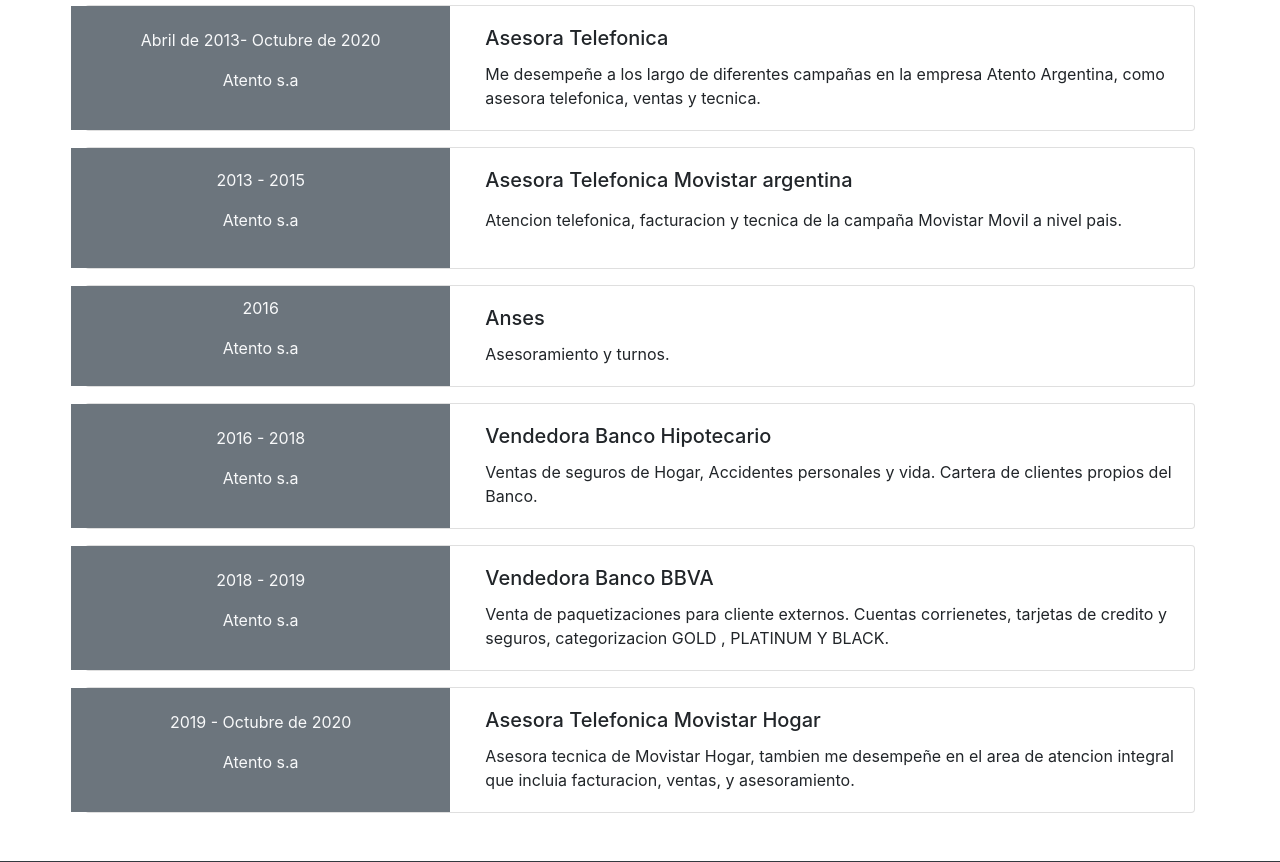
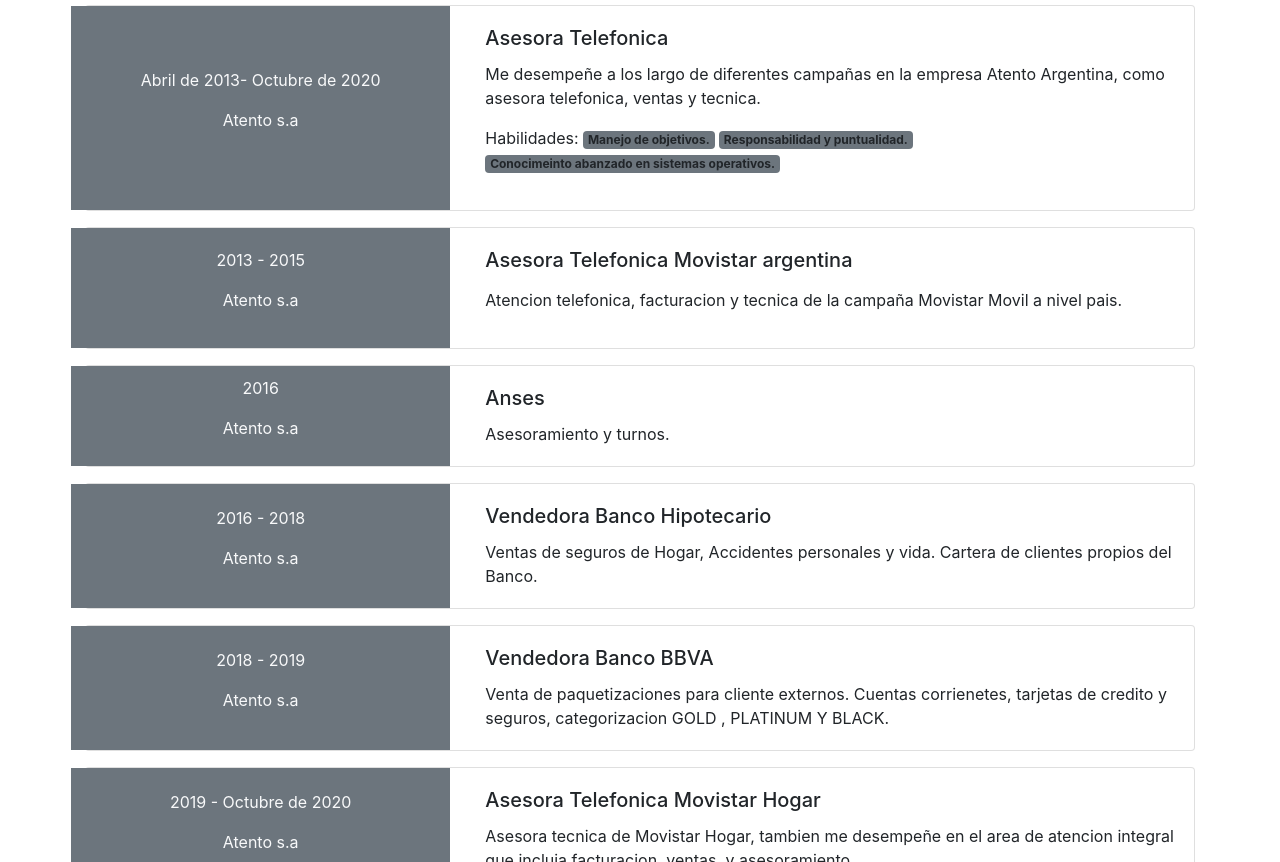
Before and after one commit to MS-giamar/MS-giamar.github.io, a plain HTML site: page index.html in a window 1280 px wide. Shown: the part 1045-1907 px from the top of the page. Drawn offline with Linux system fonts and the light colour scheme.

Commit message:
se agregan habilidades

```diff
--- a/index.html
+++ b/index.html
@@ -87,7 +87,10 @@
                             <div class="card-body">
                                 <h5 class="card-title">Asesora Telefonica</h5>
                                 <p class="card-text">Me desempeñe a los largo de diferentes campañas en la empresa Atento Argentina, como asesora telefonica, ventas y tecnica.</p>
-
+                                <p> Habilidades:
+                                    <span class="badge bg-secondary">Manejo de objetivos.</span>
+                                    <span class="badge bg-secondary">Responsabilidad y puntualidad.</span>
+                                    <span class="badge bg-secondary">Conocimeinto abanzado en sistemas operativos.</span> </p>
                             </div>
                         </div>
                     </div>
```
